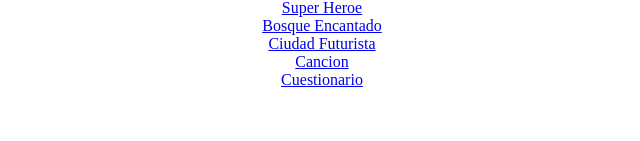
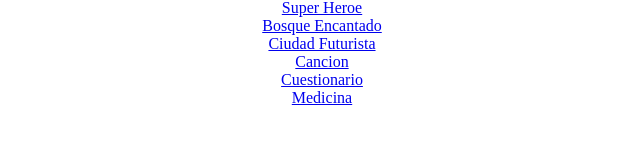
Before and after one commit to mixhellemorenoGCRB/mixhellemorenogcrb.github.com, a plain HTML site: page index.html in a window 1280 px wide. Shown: the part 119-260 px from the top of the page, 318-958 px from the left. Drawn offline with Linux system fonts and the light colour scheme.

Commit message:
Add link to Medicina in index.html

```diff
--- a/index.html
+++ b/index.html
@@ -18,6 +18,9 @@
         <a href="Cancion.html"> Cancion</a>
             <br>
         <a href="Cuestionario.html"> Cuestionario</a>
+            <br>
+        <a href=" medicine.html"> Medicina </a>
+
         </center>
     </body>
 </html>
```
